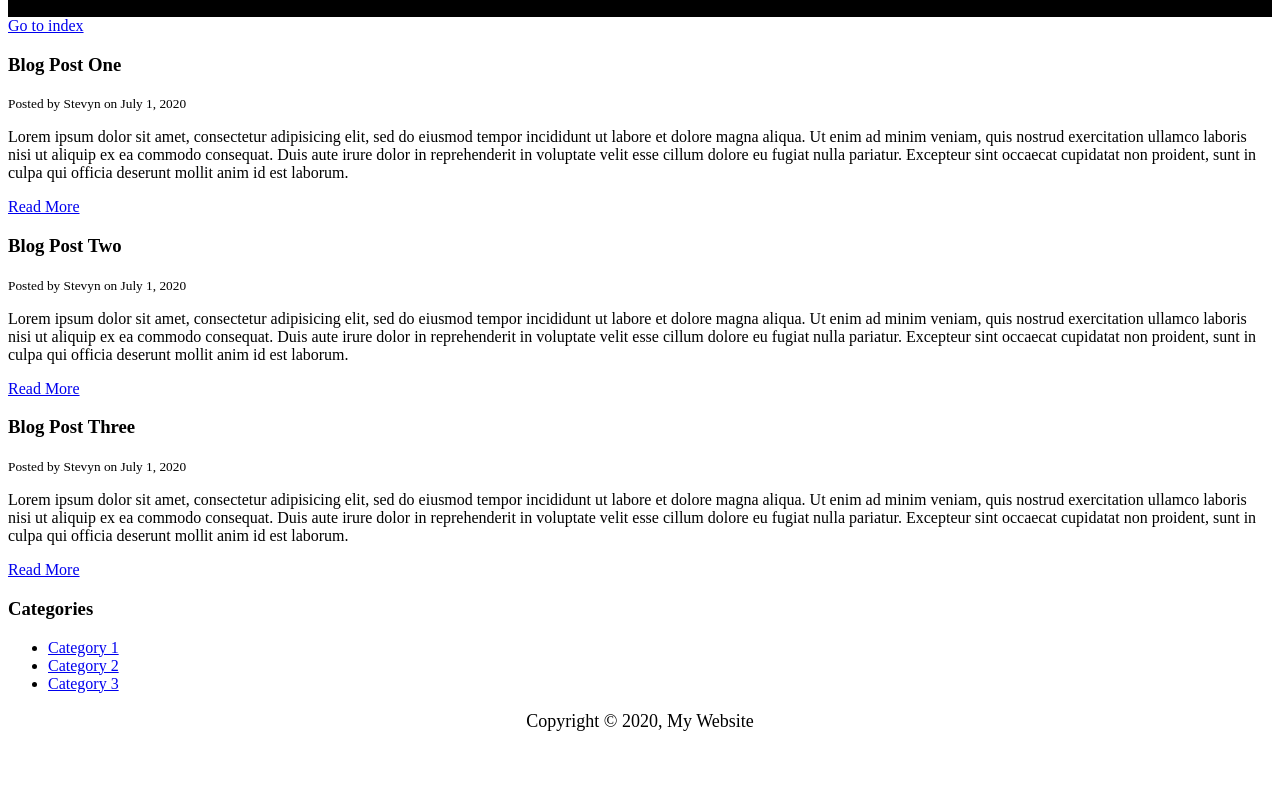
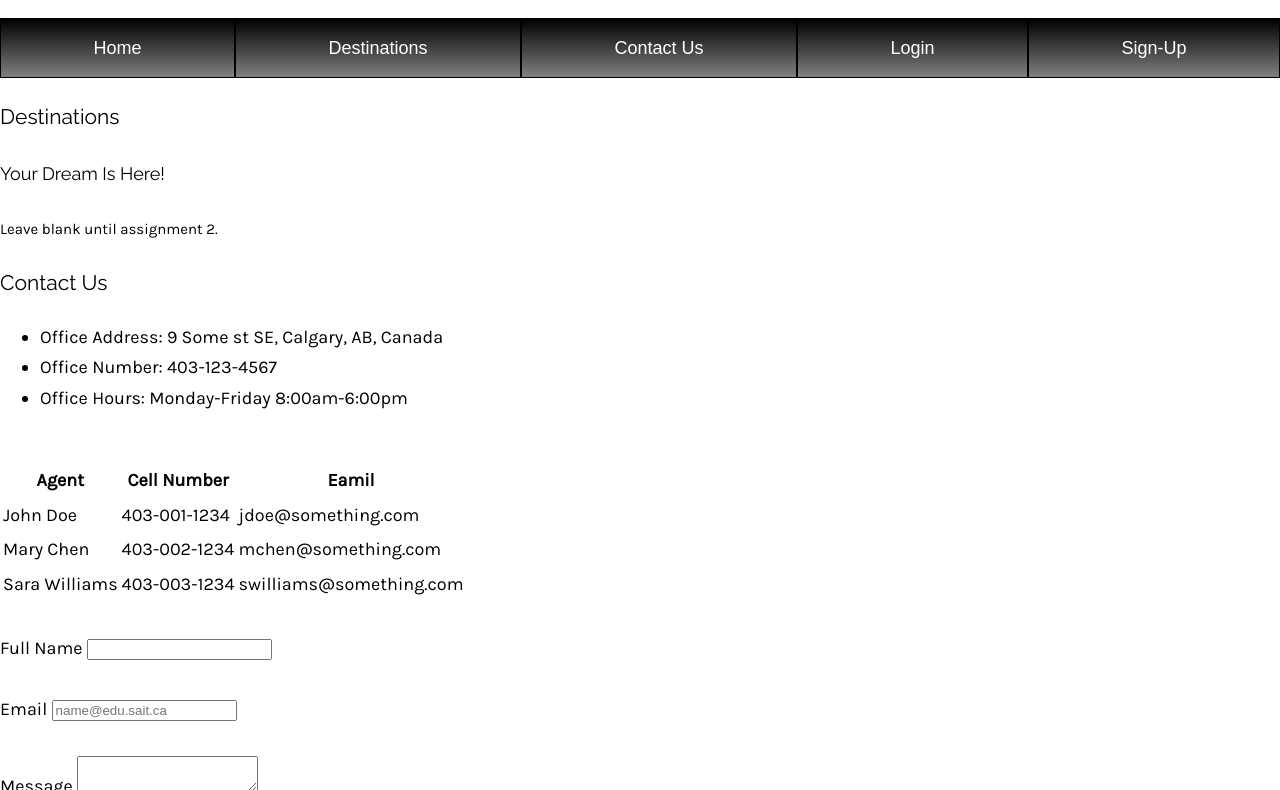
Before and after one commit to devoshen/travel-experts, a plain HTML site: page index.html in a window 1280 px wide. Shown: the part 91-881 px from the top of the page. Before the commit the page ends 841 px from the top, so only its background shows below. Drawn offline with Linux system fonts and the light colour scheme.

Commit message:
building website

```diff
--- /dev/null
+++ b/css/main.css
@@ -0,0 +1,64 @@
+/* CSS is for Presentation */
+
+/* Header Section */
+#main-header{
+    text-align:left;
+     background-color:coral;
+    color:white;
+    padding-left:20px;
+    margin:0;
+}
+
+/* Need to fix */
+head header a {
+    text-decoration: none;
+}
+
+
+/* Footer Section */
+#main-footer{
+    text-align:center;
+    font-size:18px;
+    background-color:coral;
+    color:white;
+}
+
+/* Navigation styles */
+nav ul {
+    display: flex;
+    margin: 0;
+    justify-content: center;
+    background-color: grey;
+}
+
+nav li {
+    flex: auto;
+}
+
+nav a{
+    padding: 0.75em 1em;
+    border: 1px solid black;
+    /* border-radius: 5px; */
+    display: block;
+
+    background-color: rebeccapurple;
+    background-image: linear-gradient(black, grey);
+
+    color: white;
+    text-decoration: none;
+    text-align: center;
+    font-size: 18px;
+    font-family: 'Source Sans Pro', sans-serif;
+}
+
+nav a:hover {
+    background-image: linear-gradient(grey, black);
+}
+
+nav a:active {
+    background-image: linear-gradient(skyblue, coral);
+}
+
+.current {
+    background-image: linear-gradient(coral, skyblue);
+}
--- /dev/null
+++ b/css/reset.css
@@ -0,0 +1,15 @@
+/* Resets */
+/* https://necolas.github.io/normalize.css */
+
+* {
+  box-sizing: border-box;
+}
+
+body {
+  margin: 0;
+}
+
+nav ul {
+  list-style-type: none;
+  padding-left: 0;
+}
--- /dev/null
+++ b/css/typography.css
@@ -0,0 +1,40 @@
+/* imports */
+@import url('https://fonts.googleapis.com/css2?family=Karla&family=Raleway:wght@300;400&display=swap');
+
+body {
+  font-family: 'Karla', sans-serif;
+
+  /* font size: default is usually 16px */
+  font-size: 18px;
+
+  /* line-height (called leading in print design); browser default is usually 1.2. Try for a minimum of 1.5, max should be less than 2 */
+  line-height: 1.7;
+}
+
+/* heading text */
+h1, h2, h3, h4, h5, h6 {
+  font-family: 'Raleway', sans-serif;
+  font-weight: 400;
+}
+
+header h1,
+header h2,
+header h3,
+header h4,
+header h5,
+header h6 {
+  font-variant: small-caps;
+}
+
+footer {
+  text-align: center;
+}
+
+.text-box {
+  /* line length: max for print should be 80-95 characters; for web: aim for 75 or less */
+  max-width: 75ch;
+}
+
+.justify {
+  text-align: justify;
+}
--- a/index.html
+++ b/index.html
@@ -1,81 +1,108 @@
 <!DOCTYPE html>
 <html>
 <head>
-	<title>My Blog</title>
-	<meta name="description" content="Awesome blog by Stevyn">
-	<meta name="keywords" content="web design blog, web dev blog, Stevyn">
-	<style type="text/css">
-		#main-header{
-			text-align:center;
-			background-color:black;
-			color:white;
-			padding:10px;
-		}
-
-		#main-footer{
-			text-align:center;
-			font-size:18px;
-		}
-	</style>
+	<meta charset="UTF-8">
+    <meta name="viewport" content="width=device-width, initial-scale=1.0">
+	<title>TravelExperts Homepage</title>
+	<!-- external stylesheets for clearity and building my reusable code toolbox! -->
+	<link rel="stylesheet" href="css/reset.css">
+	<link rel="stylesheet" href="css/typography.css">
+	<link rel="stylesheet" href="css/main.css">
+	<!-- css hero is home page specific -->
+    <link rel="stylesheet" href="css/hero.css">
 </head>
 <body>
 	<header id="main-header">
-		<h1>My Website</h1>
+		<!-- <img src="https://" alt="Travel Experts logo"> -->
+		<h1>Travel Experts</h1>
 	</header>
 
-	<a href="index.html">Go to index</a>
+	<nav>
+		<ul>
+		  <li><a href="#home">Home</a></li>
+		  <li><a href="#destinations">Destinations</a></li>
+		  <li><a href="#contact">Contact Us</a></li>
+		  <li><a href="login.html">Login</a></li>
+		  <li><a href="register.html">Sign-Up</a></li>
+		</ul>
+	</nav>
 
 	<section>
-		<article class="post">
-			<h3>Blog Post One</h3>
-			<small>Posted by Stevyn on July 1, 2020</small>
-			<p>Lorem ipsum dolor sit amet, consectetur adipisicing elit, sed do eiusmod
-			tempor incididunt ut labore et dolore magna aliqua. Ut enim ad minim veniam,
-			quis nostrud exercitation ullamco laboris nisi ut aliquip ex ea commodo
-			consequat. Duis aute irure dolor in reprehenderit in voluptate velit esse
-			cillum dolore eu fugiat nulla pariatur. Excepteur sint occaecat cupidatat non
-			proident, sunt in culpa qui officia deserunt mollit anim id est laborum.</p>
-			<a href="post.html">Read More</a>
+		<!-- Destinations  -->
+		<article class="destinations">
+			<h3>Destinations</h3>
+			<h4>Your Dream Is Here!</h4>
+
+			<small>Leave blank until assignment 2.</small>
 		</article>
 
-		<article class="post">
-			<h3>Blog Post Two</h3>
-			<small>Posted by Stevyn on July 1, 2020</small>
-			<p>Lorem ipsum dolor sit amet, consectetur adipisicing elit, sed do eiusmod
-			tempor incididunt ut labore et dolore magna aliqua. Ut enim ad minim veniam,
-			quis nostrud exercitation ullamco laboris nisi ut aliquip ex ea commodo
-			consequat. Duis aute irure dolor in reprehenderit in voluptate velit esse
-			cillum dolore eu fugiat nulla pariatur. Excepteur sint occaecat cupidatat non
-			proident, sunt in culpa qui officia deserunt mollit anim id est laborum.</p>
-			<a href="post.html">Read More</a>
-		</article>
+		<!-- Contact Us  -->
+		<article class="contact-us">
+			<h3>Contact Us</h3>
 
-		<article class="post">
-			<h3>Blog Post Three</h3>
-			<small>Posted by Stevyn on July 1, 2020</small>
-			<p>Lorem ipsum dolor sit amet, consectetur adipisicing elit, sed do eiusmod
-			tempor incididunt ut labore et dolore magna aliqua. Ut enim ad minim veniam,
-			quis nostrud exercitation ullamco laboris nisi ut aliquip ex ea commodo
-			consequat. Duis aute irure dolor in reprehenderit in voluptate velit esse
-			cillum dolore eu fugiat nulla pariatur. Excepteur sint occaecat cupidatat non
-			proident, sunt in culpa qui officia deserunt mollit anim id est laborum.</p>
-			<a href="post.html">Read More</a>
+			<!-- List -->
+			<ul>
+				<li>Office Address: 9 Some st SE, Calgary, AB, Canada</li>
+				<li>Office Number: 403-123-4567</li>
+				<li>Office Hours: Monday-Friday 8:00am-6:00pm</li>
+			</ul>
+
+			<br>
+
+			<!-- Table -->
+			<table>
+				<thead>
+					<tr>
+						<th>Agent</th>
+						<th>Cell Number</th>
+						<th>Eamil</th>
+					</tr>
+				</thead>
+				<tbody>
+					<tr>
+						<td>John Doe</td>
+						<td>403-001-1234</td>
+						<td>jdoe@something.com</td>
+					</tr>
+					<tr>
+						<td>Mary Chen </td>
+						<td>403-002-1234</td>
+						<td>mchen@something.com</td>
+					</tr>
+					<tr>
+						<td>Sara Williams</td>
+						<td>403-003-1234</td>
+						<td>swilliams@something.com</td>
+					</tr>
+				</tbody>
+			</table>
+
+			<br>
+
+			<!-- Forms -->
+			<form action="process.php" method="POST">
+				<div>
+					<label>Full Name</label>
+					<input type="text" name="fullName">
+				</div>
+				<br>
+				<div>
+					<label>Email</label>
+					<input type="email" name="email" placeholder="name@edu.sait.ca">
+				</div>
+				<br>
+				<div>
+					<label>Message</label>
+					<textarea name="message"></textarea>
+				</div>
+				<br>
+				<input type="submit" name="submit-button" value="Submit">
+			</form>
 		</article>
 	</section>
 
-	<aside>
-		<h3>Categories</h3>
-		<nav>
-			<ul>
-				<li><a href="#">Category 1</a></li>
-				<li><a href="#">Category 2</a></li>
-				<li><a href="#">Category 3</a></li>
-			</ul>
-		</nav>
-	</aside>
-
 	<footer id="main-footer">
-		<p>Copyright &copy; 2020, My Website</p>
+		<p>Copyright &copy; 2020 Travel Experts Ltd.</p>
 	</footer>
 
 
```
Also changed, not shown: login.html (added, +30 -0 lines), register.html (added, +30 -0 lines), 3 other files.
